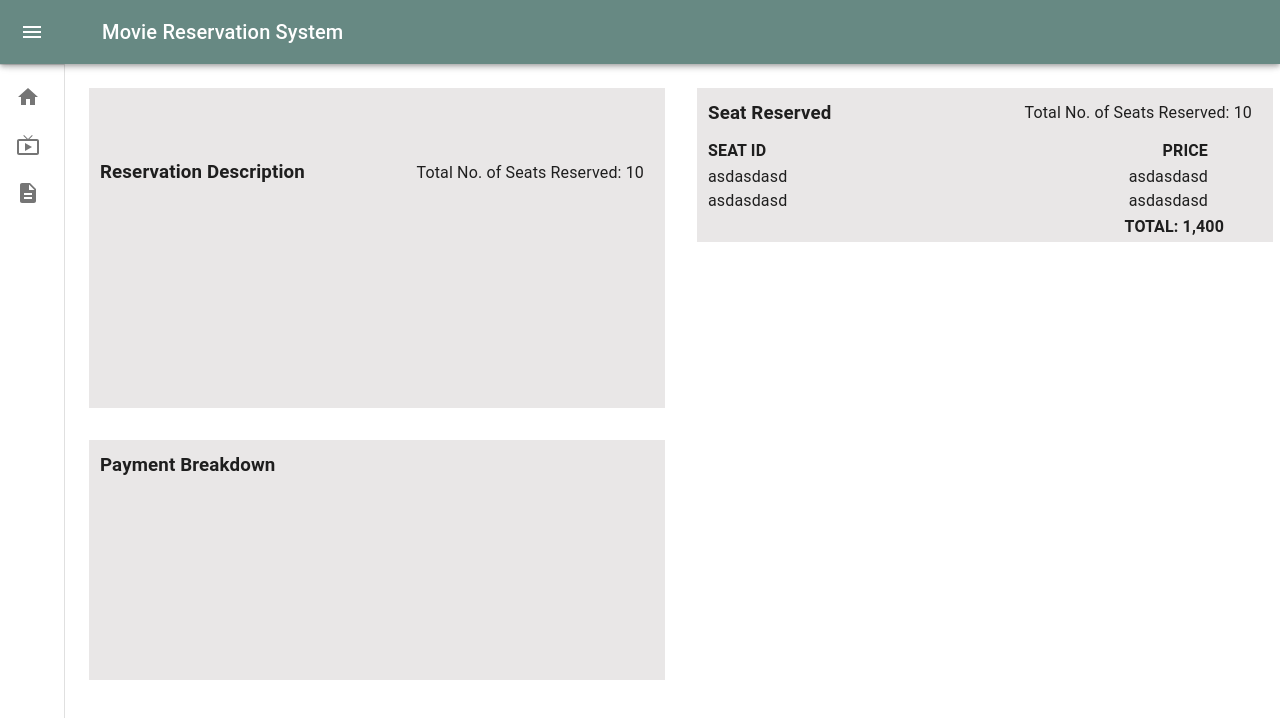
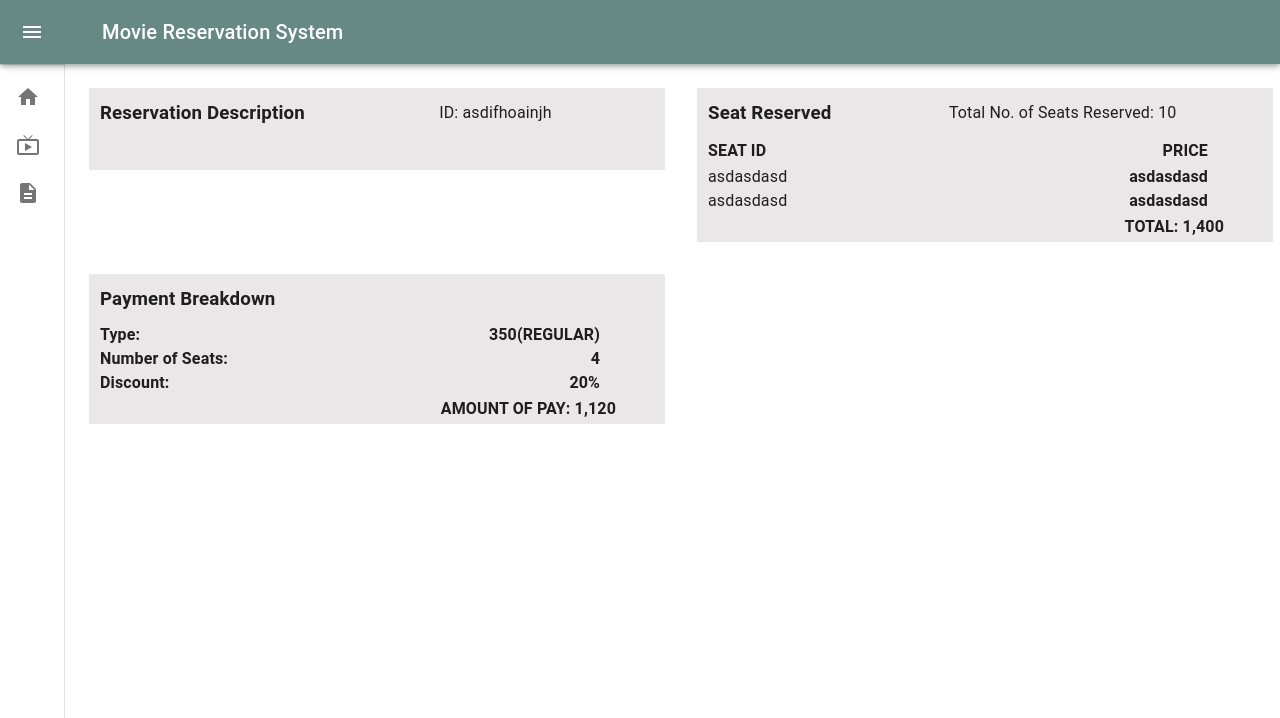
Before and after one commit to aryanclaire/MovieReservation, a React (Create React App) app: page /details in a window 1280 px wide. Shown: the top 718 px of the page. Built offline with nearby package versions, Linux system fonts and the light colour scheme.

Commit message:
Payment Breakdown 90% done

```diff
--- a/src/pages/Details/Details.css
+++ b/src/pages/Details/Details.css
@@ -1,16 +1,19 @@
 h3{
+    text-align: left;
     text-indent: 10px;
     margin-top: 10px;
     margin-bottom: 10px;
 }
 
 h4{
+    text-align: left;
     text-indent: 10px;
     margin-top: 2px;
     margin-bottom: 2px;
 }
 
 p{
+    text-align: left;
     text-indent: 10px;
     margin: 0;
 }
@@ -26,6 +29,7 @@ header{
 }
 
 .secondColumn{
+    font-weight: bold;
     text-align: right;
     padding-right: 4em;
 }
@@ -59,7 +63,7 @@ header{
     padding: 1px;
     background-color: rgb(233, 231, 231);
     width: 36em;
-    height: 20em;
+    height: fit-content;
 }
 
 .seat{
@@ -83,7 +87,16 @@ header{
     padding: 1px;
     background-color: rgb(233, 231, 231);
     width: 36em;
-    height: 15em;
+    height: fit-content;
+}
+
+.payment2{
+    position: relative;
+    display: grid;
+    grid-template-columns: auto auto;
+    column-gap: 2em;
+    margin: 0 auto;
+    height: fit-content;
 }
 
 @media screen and (min-width: 1440px){
--- a/src/pages/Details/Details.jsx
+++ b/src/pages/Details/Details.jsx
@@ -10,7 +10,7 @@ export default function Details() {
                 <h3>Reservation Description</h3>
                 </div>
                 <div className='smallText'>
-                    <p>Total No. of Seats Reserved: 10</p>
+                    <p>ID: asdifhoainjh</p>
                 </div>
                 <p>
 
@@ -54,9 +54,32 @@ export default function Details() {
                 <header>
                     <h3>Payment Breakdown</h3>
                 </header>
-                <p>
+                <div className='payment2'>
+                    <p><b>
+                        Type:
+                    </b></p>
+                    <p className='secondColumn'>
+                        350(REGULAR)
+                    </p>
+                    <p><b>
+                        Number of Seats:
+                    </b></p>
+                    <p className='secondColumn'>
+                        4
+                    </p>
+                    <p><b>
+                        Discount:
+                    </b></p>
+                    <p className='secondColumn'>
+                        20%
+                    </p>
+                    <p>
 
-                </p>
+                    </p>
+                    <h4 className='total'>
+                        AMOUNT OF PAY: 1,120
+                    </h4>
+                </div>
             </div>
         </div>
     </div>
```
